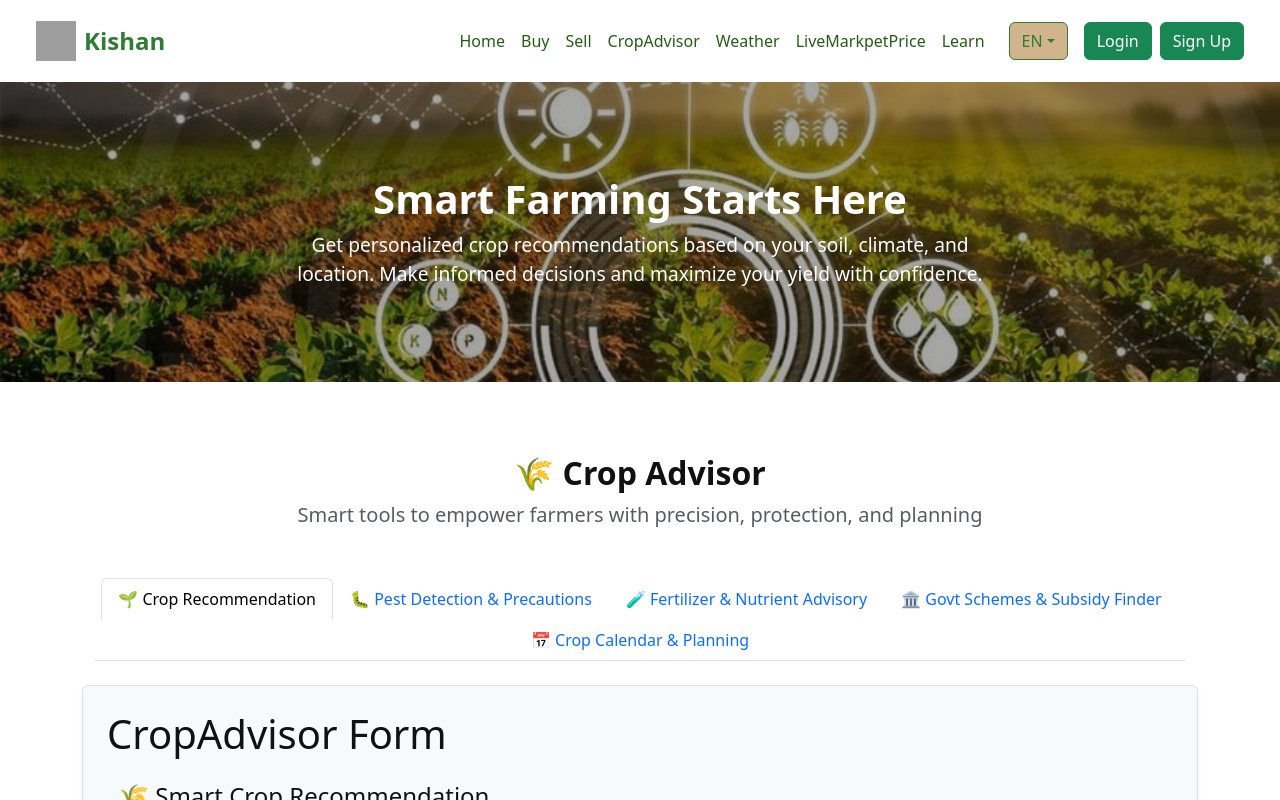
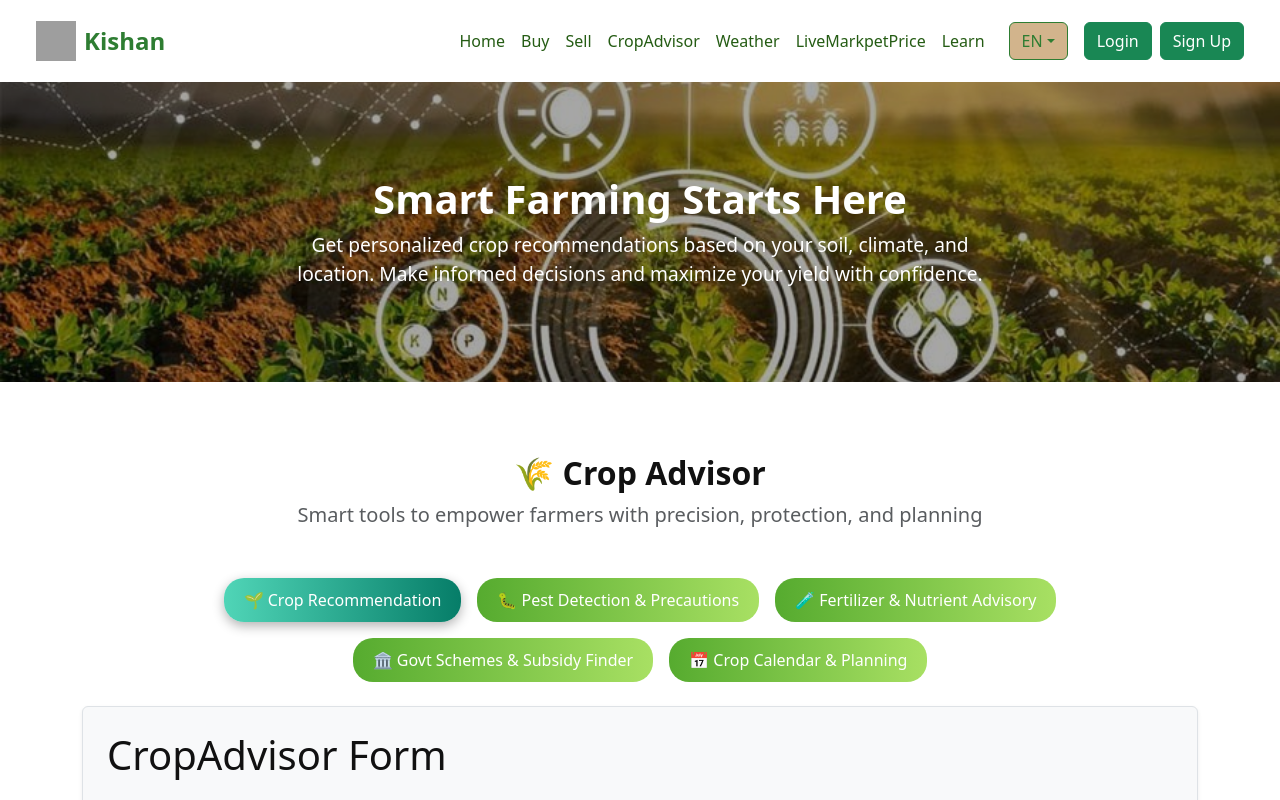
Before and after one commit to BarsaKujur/kisanShakti, a React app in the folder Frontend/: page /cropadvisor in a window 1280 px wide. Shown: the top 800 px of the page. Built offline with nearby package versions, Linux system fonts and the light colour scheme; grey boxes are pictures that could not be loaded; the HTML template or start-up script is replaced by a standard one.

Commit message:
Update CropAdvisorTabs.jsx

```diff
--- a/Frontend/src/Components/CropAdvisorTabs.jsx
+++ b/Frontend/src/Components/CropAdvisorTabs.jsx
@@ -19,19 +19,18 @@ const CropAdvisorTabs = ({ onTabChange }) => {
 
   return (
     <div className="container my-4">
-      <ul className="nav nav-tabs justify-content-center">
+  <div className="d-flex justify-content-center flex-wrap gap-3">
     {tabs.map((tab) => (
-          <li className="nav-item" key={tab.id}>
       <button
-              className={`nav-link ${activeTab === tab.id ? 'active' : ''}`}
+        key={tab.id}
+        className={`custom-tab-btn ${activeTab === tab.id ? 'active' : ''}`}
         onClick={() => handleTabClick(tab.id)}
         type="button"
       >
         {tab.label}
       </button>
-          </li>
     ))}
-      </ul>
+  </div>
 </div>
   );
 };
```
Lines whose indentation alone changed are shown as unchanged.
